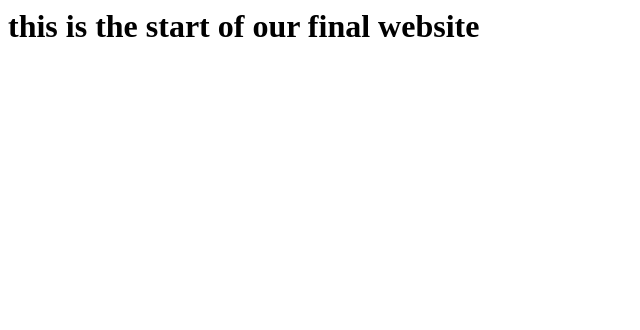
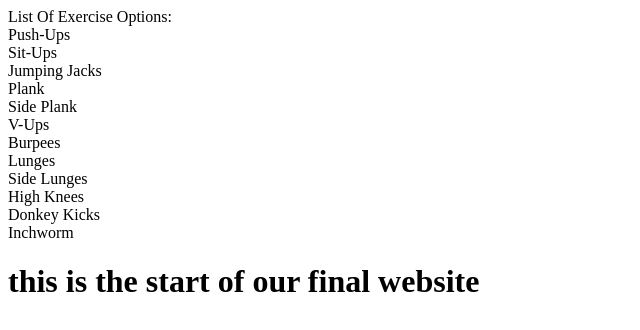
Before and after one commit to jennatark/FinalProject, a plain HTML site: page index.html in a window 1280 px wide. Shown: the whole page, without its empty margins (0-640 px from the left). Drawn offline with Linux system fonts and the light colour scheme.

Commit message:
added partial list of excercise

```diff
--- a/index.html
+++ b/index.html
@@ -2,6 +2,21 @@
     <head>
         <title>Final Website</title>
     <body>
+      <p>List Of Exercise Options: <br>
+      Push-Ups<br>
+      Sit-Ups<br>
+      Jumping Jacks<br>
+      Plank<br>
+      Side Plank<br>
+      V-Ups<br>
+      Burpees<br>
+      Lunges<br>
+      Side Lunges<br>
+      High Knees<br>
+      Donkey Kicks<br>
+      Inchworm<br>
+    </p>
+
 
 
 
```
